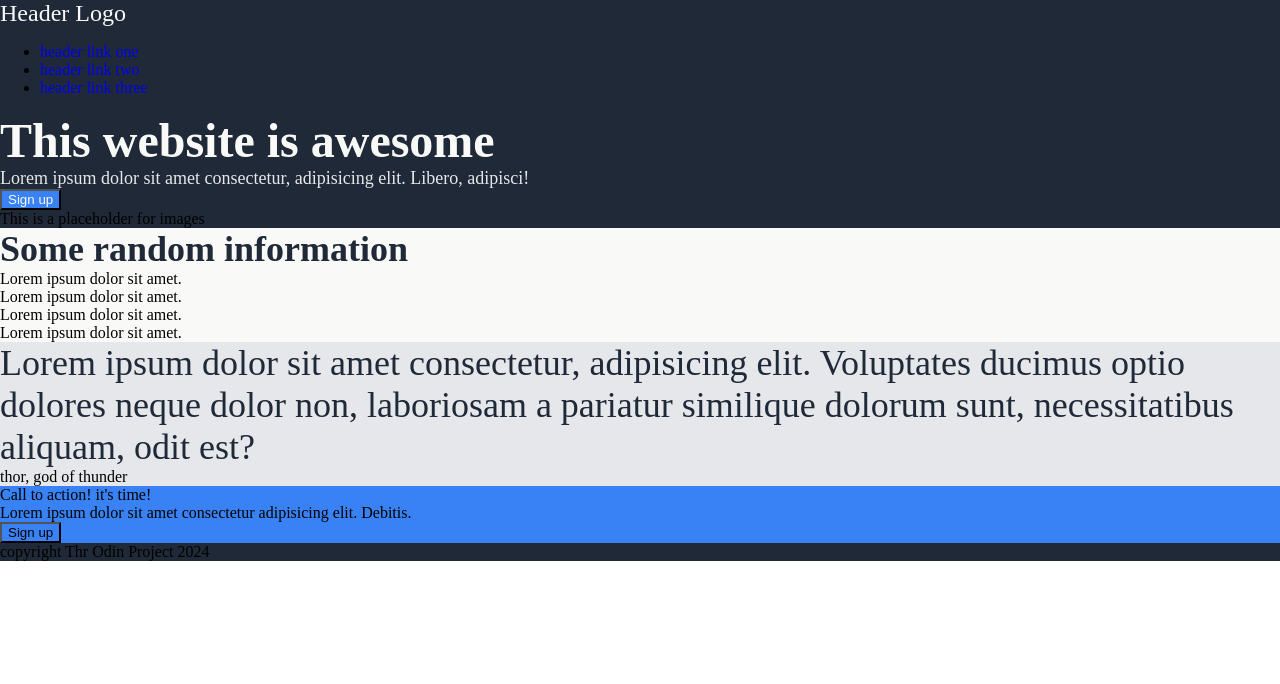
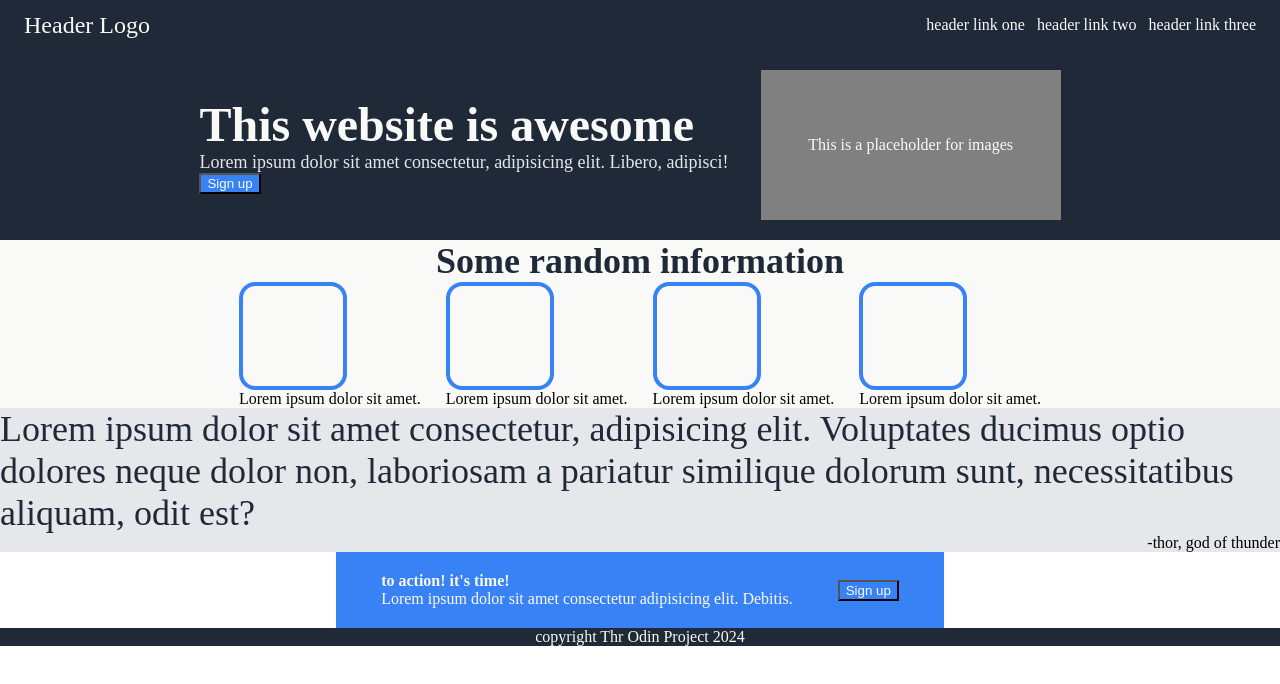
Before and after one commit to lidwan/project-lading-page, a plain HTML site: page index.html in a window 1280 px wide. Drawn offline with Linux system fonts and the light colour scheme.

Commit message:
completed basic flex more details to be ironed out later

```diff
--- a/index.html
+++ b/index.html
@@ -10,7 +10,7 @@
     <div class="sec1">
         <div class="header">
             <div class="header-logo">Header Logo</div>
-            <ul>
+            <ul class="header-links">
                 <li> <a href="#">header link one</a></li>
                 <li> <a href="#">header link two</a></li>
                 <li> <a href="#">header link three</a></li>
@@ -23,7 +23,7 @@
                 <button class="header-signup-button">Sign up</button>
             </div>
             <div class="right-awesome">
-                <div>This is a placeholder for images</div>
+                <div class="placeholder">This is a placeholder for images</div>
             </div>
         </div>
     </div>
@@ -50,12 +50,12 @@
     </div>
     <div class="sec3">
         <div class="quote">Lorem ipsum dolor sit amet consectetur, adipisicing elit. Voluptates ducimus optio dolores neque dolor non, laboriosam a pariatur similique dolorum sunt, necessitatibus aliquam, odit est?</div>
-        <div class="quote-auth">thor, god of thunder</div>
+        <div class="quote-auth">-thor, god of thunder</div>
     </div>
     <div class="sec4">
         <div class="call-scr">
             <div class="left-signup">
-                <div class="left-signup-title">Call to action! it's time!</div>
+                <div class="left-signup-title"><strong> to action! it's time!</strong></div>
                 <div class="left-title-disc">Lorem ipsum dolor sit amet consectetur adipisicing elit. Debitis.</div>
             </div>
             <div class="right-signup">
--- a/styles.css
+++ b/styles.css
@@ -3,11 +3,46 @@ body {
     flex-direction: column;
     padding: 0;
     margin: 0;
+
 }
 
 .sec1,
 .footer {
     background-color: #1F2937;
+}
+
+.sec1 {
+    display: flex;
+    flex-direction: column;
+    padding: 0px 24px 0px 24px;
+
+}
+.header {
+    display: flex;
+    justify-content: space-between;
+    align-items: center;
+
+}
+
+.awesome {
+    display: flex;
+    gap: 12px;
+    justify-content: center;
+    align-items: center;
+}
+
+.placeholder{
+    background-color: gray;
+    width: 300px;
+    height: 150px;
+    display: flex;
+    justify-content: center;
+    align-items: center;
+    margin: 20px;
+}
+.header-links {
+    display: flex;
+    gap: 12px;
 }
 
 .sec1-title {
@@ -31,17 +66,62 @@ body {
 
 .sec2 {
     background-color: #F9FAF8;
+    gap: 30px;
 }
 .sec2-title {
     font-size: 36px;
     font-weight: 900;
     color: #1F2937;
+    display: flex;
+    flex-direction: column;
+    justify-content: center;
+    align-items: center;
+}
+
+.cards {
+    display: flex;
+    justify-content: center;
+    gap: 25px;
+}
+.scr {
+    height: 100px;
+    width: 100px;
+    border-style: solid;
+    border-width: 4px;
+    border-color: #3882F6;
+    border-radius:15%;
 }
 
 .sec3 {
     background-color: #E5E7EB;
+    display: flex;
+    flex-direction: column;
+    justify-content: center;
+    align-items: center;
 }
 
+.quote-auth {
+    align-self: self-end;
+}
+
+.sec4 {
+    display: flex;
+    justify-content: center;
+    align-items: center;
+}
+
+.call-scr {
+    display: flex;
+    justify-content: center;
+    align-items: center;
+    padding: 20px 45px 20px 45px;
+    gap: 45px;
+}
+.footer {
+    display: flex;
+    justify-content: center;
+    align-items: center;
+}
 .quote {
     font-size: 36px;
     font-weight: 300;
@@ -55,8 +135,16 @@ a {
     text-decoration: none;
 }
 
+ul {
+    list-style-type: none;
+}
 .sec1-title,
 .header-logo,
-.header-signup-button {
+.header-signup-button,
+.call-scr,
+.sec4-signup-button,
+.placeholder,
+.footer,
+a {
     color: #F9FAF8;
 }
```
